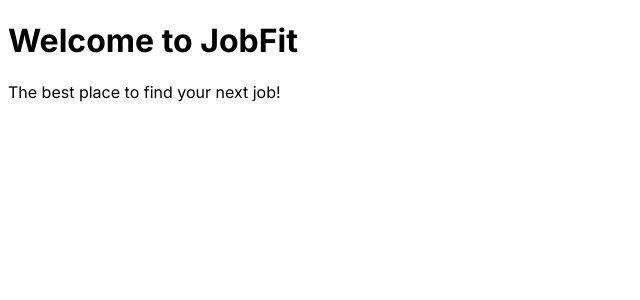
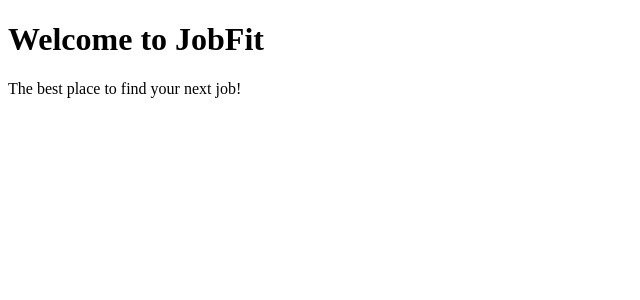
Before and after one commit to MoeAchieve/JobFit, a Next.js app: page / in a window 1280 px wide. Shown: the top 300 px of the page, without its empty margins (0-640 px from the left). Built offline with nearby package versions, Linux system fonts and the light colour scheme.

Commit message:
feat: configuring theme with mui

```diff
--- a/package.json
+++ b/package.json
@@ -9,6 +9,9 @@
     "lint": "next lint"
   },
   "dependencies": {
+    "@emotion/react": "^11.11.4",
+    "@emotion/styled": "^11.11.0",
+    "@mui/material": "^5.15.12",
     "@prisma/client": "^5.10.2",
     "next": "14.1.1",
     "react": "^18",
--- a/src/app/layout.tsx
+++ b/src/app/layout.tsx
@@ -1,8 +1,7 @@
 import type { Metadata } from "next";
-import { Inter } from "next/font/google";
 import "./globals.css";
-
-const inter = Inter({ subsets: ["latin"] });
+import { ThemeProvider } from "@mui/material";
+import { theme } from "@/theme";
 
 export const metadata: Metadata = {
   title: "Home",
@@ -16,7 +15,9 @@ export default function RootLayout({
 }>) {
   return (
     <html lang="en">
-      <body className={inter.className}>{children}</body>
+      <ThemeProvider theme={theme}>
+        <body>{children}</body>
+      </ThemeProvider>
     </html>
   );
 }
--- /dev/null
+++ b/src/theme.tsx
@@ -0,0 +1,36 @@
+"use client";
+
+import { createTheme, ThemeProvider } from "@mui/material/styles";
+import { Roboto } from "next/font/google";
+
+const roboto = Roboto({
+  weight: ["300", "400", "500", "700"],
+  subsets: ["latin"],
+  display: "swap",
+});
+
+export const theme = createTheme({
+  components: {
+    MuiButton: {
+      styleOverrides: {
+        root: {
+          borderRadius: 0,
+        },
+      },
+    },
+  },
+  typography: {
+    fontFamily: roboto.style.fontFamily,
+  },
+  palette: {
+    primary: {
+      main: "#4640de",
+    },
+    secondary: {
+      main: "#25324b",
+    },
+    background: {
+      default: "#f5f5fa",
+    },
+  },
+});
```
Also changed, not shown: 1 other file (tests, documents, lock files or other folders).
